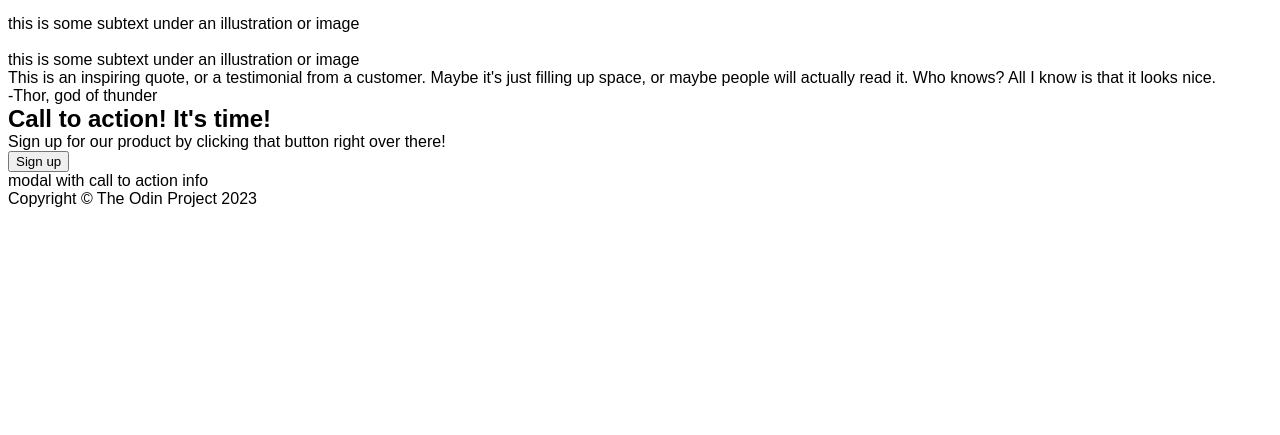
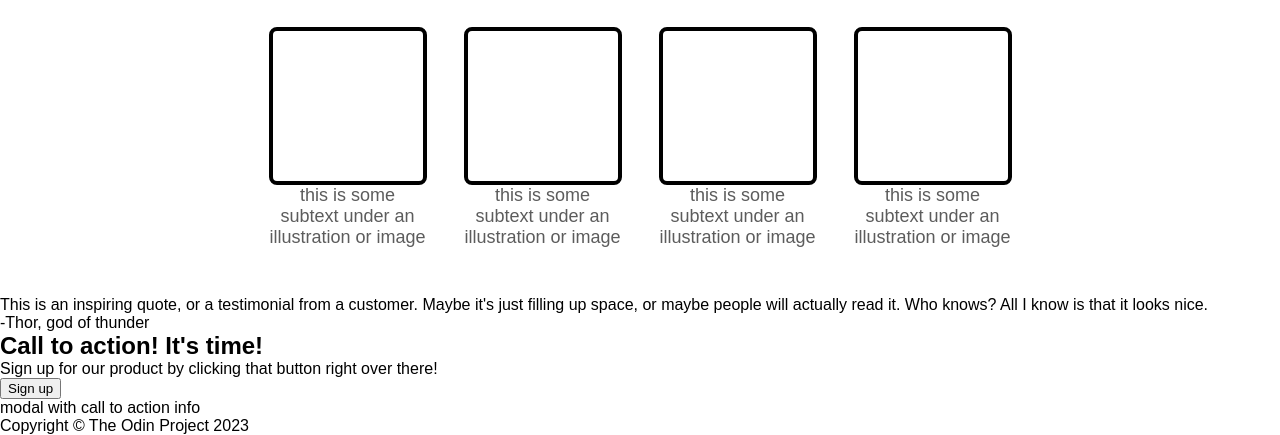
Before and after one commit to Demo318/top-landing-page, a plain HTML site: page index.html in a window 1280 px wide. Shown: the part 620-1055 px from the top of the page. Before the commit the page ends 836 px from the top, so only its background shows below. Drawn offline with Linux system fonts and the light colour scheme.

Commit message:
Add style to middle section

```diff
--- a/index.html
+++ b/index.html
@@ -29,19 +29,19 @@
       <h2>Some random information.</h2>
       <div class="four-boxes">
         <div class="box">
-          <img src="" alt="">
+          <div class="middle-img"></div>
           <p>this is some subtext under an illustration or image</p>
         </div>
         <div class="box">
-          <img src="" alt="">
+          <div class="middle-img"></div>
           <p>this is some subtext under an illustration or image</p>
         </div>
         <div class="box">
-          <img src="" alt="">
+          <div class="middle-img"></div>
           <p>this is some subtext under an illustration or image</p>
         </div>
         <div class="box">
-          <img src="" alt="">
+          <div class="middle-img"></div>
           <p>this is some subtext under an illustration or image</p>
         </div>
       </div>
--- a/style.css
+++ b/style.css
@@ -3,7 +3,8 @@
 p,
 h1,
 h2,
-blockquote {
+blockquote,
+body {
   margin: 0px;
   padding: 0px;
 }
@@ -13,13 +14,18 @@ body,
 .header,
 ul,
 .top-section,
-.website-intro {
+.website-intro,
+.middle-section,
+.four-boxes,
+.box {
   display: flex;
 }
 
 /* Anything that needs flex-direction: column */
 body,
-.website-intro {
+.website-intro,
+.middle-section,
+.box {
   flex-direction: column;
 }
 
@@ -98,3 +104,40 @@ ul {
   padding: 10px;
   border-radius: 8px;
 }
+
+/* middle section styling */
+
+.middle-section {
+  align-items: center;
+  padding: 48px 250px;
+  gap: 48px;
+}
+
+.middle-section > h2 {
+  font-size:36px;
+  font-weight: extra-bold;
+  color: #1f2937;
+}
+
+.four-boxes {
+  justify-content: space-around;
+}
+
+.box {
+  flex-basis: 150px;
+}
+
+.middle-img {
+  border-width: 4px;
+  border-color: black;
+  border-style: solid;
+  border-radius: 8px;
+  height: 150px;
+  width: 150px;
+}
+
+.box > p {
+  color: hsl(0, 0%, 36%);
+  font-size: 18px;
+  text-align: center;
+}
```
